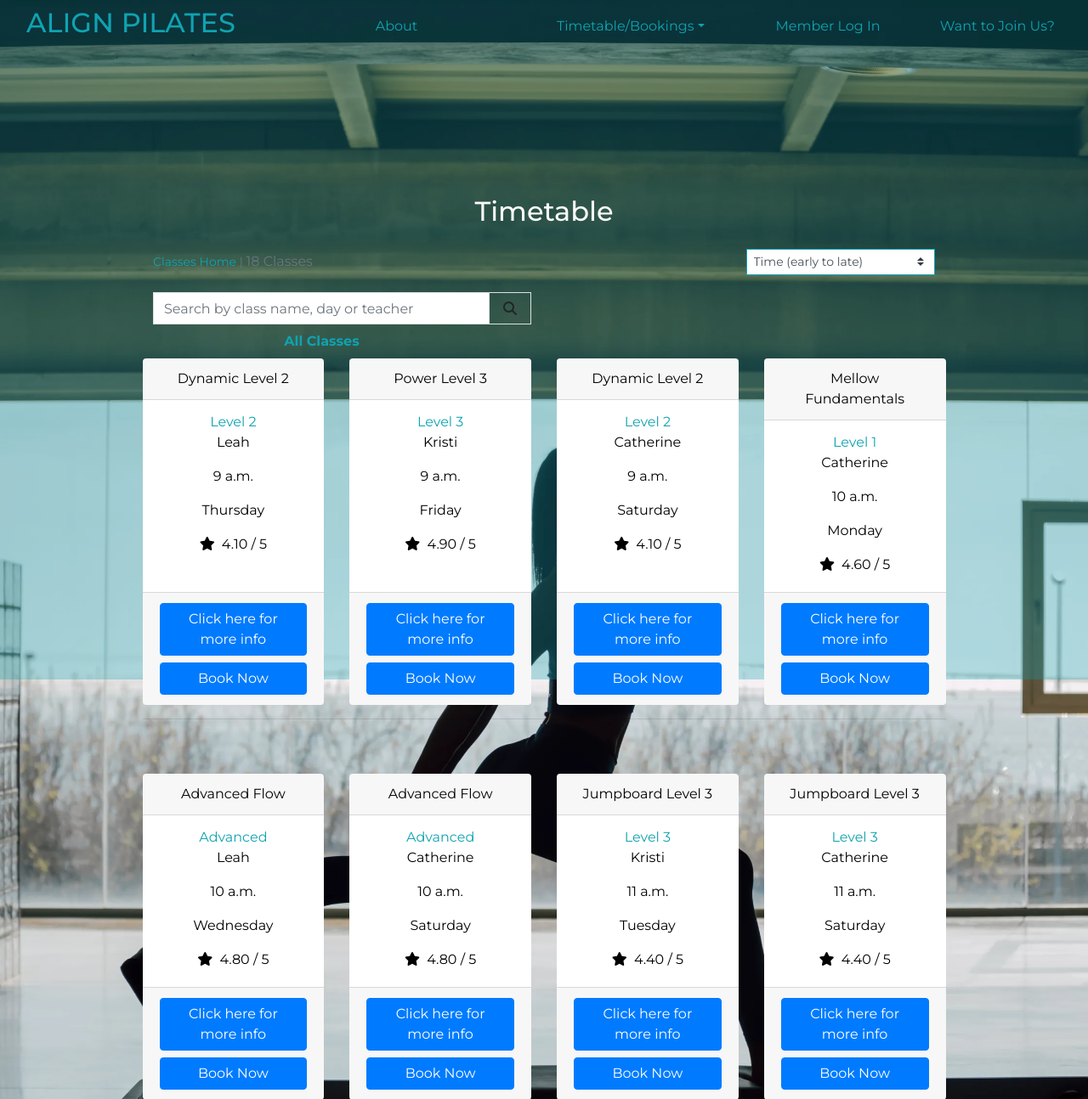
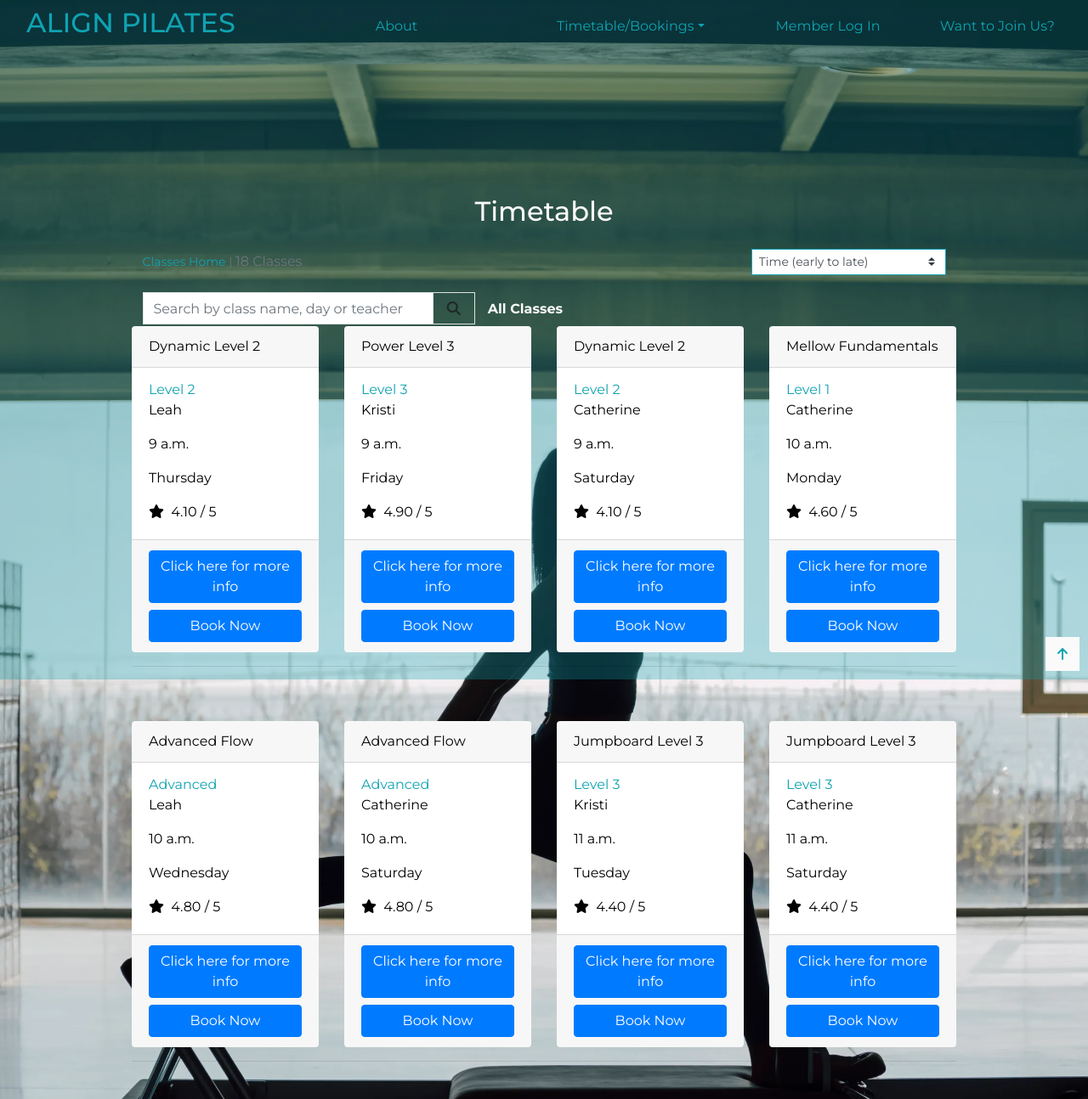
Before and after one commit to aimeeallen94/align-pilates, a Django app: a page that uses classes/templates/classes/classes.html in a window 1280 px wide. Shown: the top 1294 px of the page at 85% size. Run offline with Django 3.2, Linux system fonts and the light colour scheme; data comes from the database, SQL or seed files in the repository; some libraries are stand-ins or nearby versions.

Commit message:
added back to top button, added js for sort functionality

```diff
--- a/classes/templates/classes/classes.html
+++ b/classes/templates/classes/classes.html
@@ -15,6 +15,7 @@
         <div class="row">
             <div class="col text-center mt-3">
                <h2>Timetable</h2>
+            </div>
                <div class="row">
                 <div class="col-10 offset-1">
                     <div class="row mt-1 mb-2">
@@ -23,13 +24,15 @@
                                 <select id="sort-selector" class="custom-select custom-select-sm rounded-0 border border-{% if current_sorting != 'None_None' %}info{% else %}black{% endif %}">
                                     <option value="reset" {% if current_sorting == 'None_None' %}selected{% endif %}>Sort by...</option>
                                     <option value="time_asc" {% if current_sorting == 'time_asc' %}selected{% endif %}>Time (early to late)</option>
-                                    <option value="time_desc" {% if current_sorting == 'time_desc' %}selected{% endif %}>Time (early to late)</option>
+                                    <option value="time_desc" {% if current_sorting == 'time_desc' %}selected{% endif %}>Time (late to early)</option>
                                     <option value="rating_asc" {% if current_sorting == 'rating_asc' %}selected{% endif %}>Rating (low to high)</option>
                                     <option value="rating_desc" {% if current_sorting == 'rating_desc' %}selected{% endif %}>Rating (high to low)</option>
                                     <option value="teacher_asc" {% if current_sorting == 'teacher_asc' %}selected{% endif %}>Teacher (A-Z)</option>
                                     <option value="teacher_desc" {% if current_sorting == 'teacher_desc' %}selected{% endif %}>Teacher (Z-A)</option>
                                     <option value="level_asc" {% if current_sorting == 'level_asc' %}selected{% endif %}>Level (A-Z)</option>
                                     <option value="level_desc" {% if current_sorting == 'level_desc' %}selected{% endif %}>Level (Z-A)</option>
+                                    <option value="day_number_asc" {% if current_sorting == 'day_number_asc' %}selected{% endif %}>Day (A-Z)</option>
+                                    <option value="day_number_desc" {% if current_sorting == 'day_number_desc' %}selected{% endif %}>Day (Z-A)</option>
                                 </select>
                             </div>
                         </div>
@@ -43,7 +46,7 @@
                         </div>
                     </div>
                <div class="row">
-                    <div class="col-12 col-lg-6 my-auto py-1 py-lg-0">
+                    <div class="col-8 col-lg-10 my-auto py-1 py-lg-0">
                         <form method="GET" action="{% url 'classes' %}">
                             <div class="input-group w-100">
                                 <input class="form-control border border-black rounded-0" type="text" name="q" placeholder="Search by class name, day or teacher">
@@ -54,12 +57,13 @@
                                         </span>
                                     </button>
                                 </div>
-                                <div class="navbar-collapse">
+                        <div class="col-6 col-lg-6 my-auto py-1 py-lg-0">
+                            <div class="navbar-collapse class-sort-navbar">
                                 <ul class="navbar-nav w-auto mx-auto">
                                     <li class="nav-item dropdown">
-                                            <a class="logo-font font-weight-bold nav-link text-black mr-5" href="#" id="all-classes-link" data-toggle="dropdown" aria-haspopup="true" aria-expanded="false">
+                                        <a class="logo-font font-weight-bold nav-link text-black mr-5 class-sort-navbar" href="#" id="all-classes-link" data-toggle="dropdown" aria-haspopup="true" aria-expanded="false">
                                             All Classes</a>
-                                            <div class="dropdown-menu border-0" aria-labelledby="all-classes-link">
+                                        <div class="dropdown-menu border-0 class-sort-navbar" aria-labelledby="all-classes-link">
                                             <a href="{% url 'classes' %}?sort=time&direction=asc" class="dropdown-item">By Time</a>
                                             <a href="{% url 'classes' %}?sort=rating&direction=desc" class="dropdown-item">By Rating</a>
                                             <a href="{% url 'classes' %}?sort=teacher&direction=asc" class="dropdown-item ">By Teacher</a>
@@ -69,6 +73,7 @@
                                         </div>
                                     </li>
                                 </ul>
+                            </div>
                         </div>
                     </div>
                 </form>
@@ -127,4 +132,41 @@
             </div>
         </div>
     </div>
+    <div class="shadow-sm rounded-0 border border-black">
+        <a class="d-flex back-to-top-button">
+            <i class="fas fa-arrow-up mx-auto my-auto"></i>
+        </a>
+    </div>
 {% endblock %}
+
+{% block postloadjs %}
+    {{ block.super }}
+    <script type="text/javascript">
+		$('.back-to-top-button').click(function(e) {
+			window.scrollTo(0,0)
+		})
+	</script>
+
+    <script type="text/javascript">
+        $('#sort-selector').change(function() {
+            var selector = $(this);
+            var currentUrl = new URL(window.location);
+
+            var selectedVal = selector.val();
+            if(selectedVal != "reset"){
+                var sort = selectedVal.split("_")[0];
+                var direction = selectedVal.split("_")[1];
+
+                currentUrl.searchParams.set("sort", sort);
+                currentUrl.searchParams.set("direction", direction);
+
+                window.location.replace(currentUrl);
+            } else {
+                currentUrl.searchParams.delete("sort");
+                currentUrl.searchParams.delete("direction");
+
+                window.location.replace(currentUrl);
+            }
+        })
+    </script>
+{% endblock %}
--- a/static/css/base.css
+++ b/static/css/base.css
@@ -23,6 +23,10 @@ a {
     color: #0FA3B1;
 }
 
+.class-sort-navbar {
+    color: #fafafa !important;
+}
+
 .class-cards {
     color: black !important;
 }
@@ -36,6 +40,16 @@ a {
     background: #0FA3B1;
     opacity: 0.3;
     z-index: -1;
+}
+
+.back-to-top-button {
+    width: 40px;
+    height: 40px;
+    position: fixed;
+    bottom: 10px;
+    right: 10px;
+    background-color: #fafafa;
+    color: #0FA3B1;
 }
 
 /* from Bulma */
```
Lines whose indentation alone changed are shown as unchanged.
